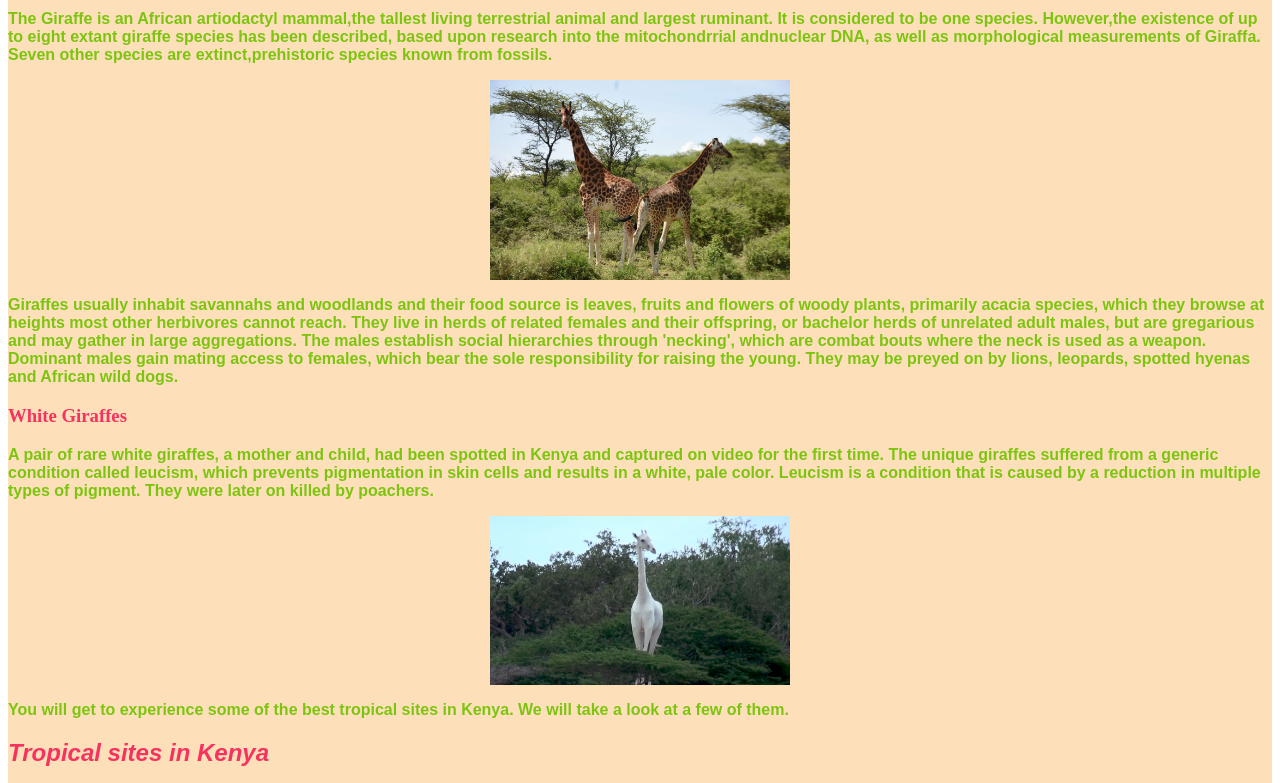
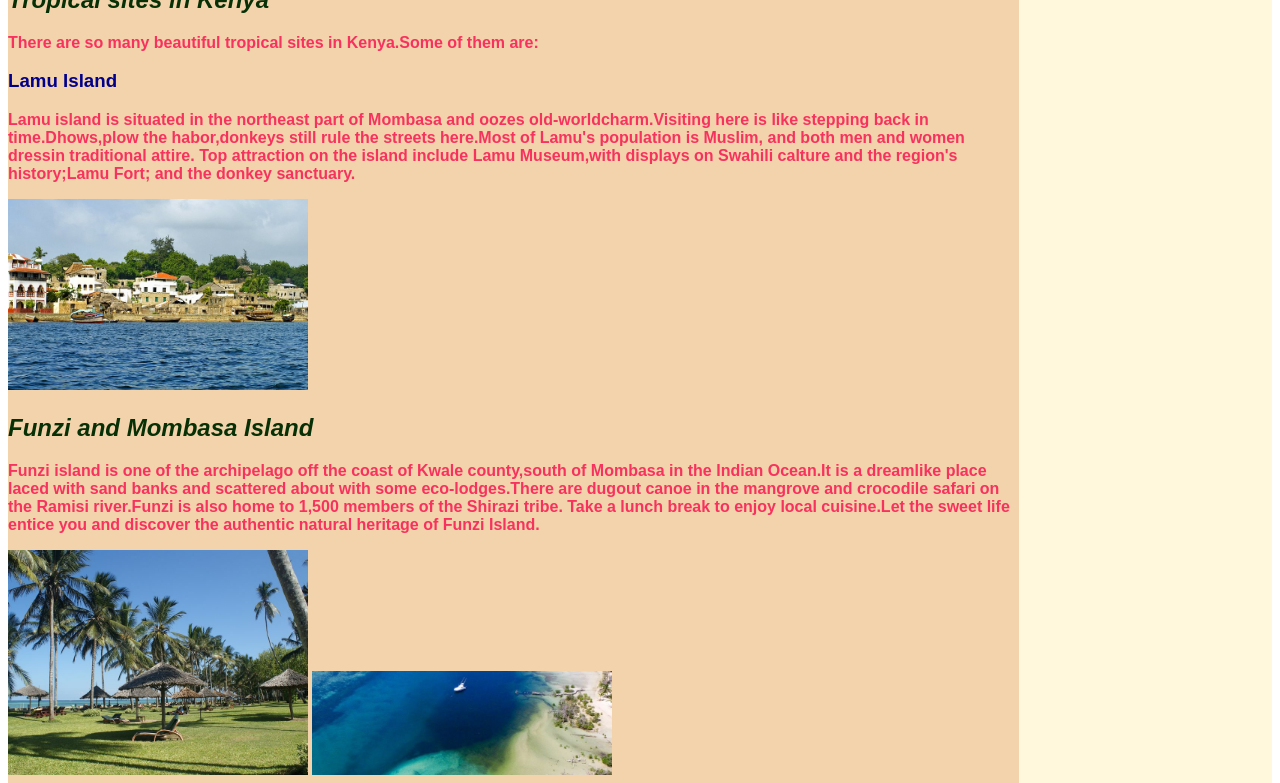
Before and after one commit to millywayne/Happy-Trails-Travel-Agency, a plain HTML site: page index.html in a window 1280 px wide. Shown: the part 136-919 px from the top of the page. Drawn offline with Linux system fonts and the light colour scheme.

Commit message:
final commit

```diff
--- a/index.html
+++ b/index.html
@@ -6,23 +6,8 @@
 <link rel="stylesheet" type="text/css" href="styles.css">
     <title>Happy Trails Travel Agency</title>
 </head>
+<h1>HAPPY TRAILS TRAVEL AGENCY</h1>
 <body>
-    <h1>HAPPY TRAILS TRAVEL AGENCY</h1>
-    <div>
- <div class="giraffes">
-     <h1>GIRAFFES</h1>
-            <P>The Giraffe is an African artiodactyl mammal,the tallest living terrestrial animal and largest ruminant. It is considered to be one species. However,the existence of up to eight extant giraffe species has been described, based upon research into the mitochondrrial andnuclear DNA, as well as
-                morphological measurements of Giraffa. Seven other species are extinct,prehistoric species known from fossils.</P>
-                <img src="images/giraffe-pix-data.jpg" width="300px">
-                       <p>Giraffes usually inhabit savannahs and woodlands and their food source is leaves, fruits and flowers of woody plants, primarily acacia species, which they browse at heights most other herbivores cannot reach. They live in herds of related females and their offspring, or bachelor herds
-                    of unrelated adult males, but are gregarious and may gather in large aggregations. The males establish social hierarchies through 'necking', which are combat bouts where the neck is used as a weapon. Dominant males gain mating access to females, which bear the sole responsibility for
-                    raising the young. They may be preyed on by lions, leopards, spotted hyenas and African wild dogs.</p>
-                    <h3>White Giraffes</h3>
-                    <p>A pair of rare white giraffes, a mother and child, had been spotted in Kenya and captured on video for the first time. The unique giraffes suffered from a generic condition called leucism, which prevents pigmentation in skin cells and results in a white, pale color. Leucism is a condition
-                        that is caused by a reduction in multiple types of pigment. They were later on killed by poachers.</p>
-                        <img src="images/nw_dly_ds1702001_384_rare_all_white_baby_mother_giraffe_vin_spd.jpg" width="300px">
-
-                    </div>
     <div>
         <div class="tropical">
             <p>You will get to experience some of the best tropical sites in Kenya. We will take a look at a few of them.</p>
@@ -60,9 +45,9 @@
                 The reserve is one of the best places to view large herds of elephants up close.Other wildlife commonly spotted in the park includes big cats, such as lion and cheetah,as well as girraffe,impala,eland,waterbuck,gazelle, and more than 600 speciesof birds.</p>
             <h3>Tsavo Natinal Park</h3>
           <img src="images/kenya-tsavo-national-park.jpg" width="300px">
-            <p>Tsavo National park is Kenya's largest park. It is sliced in two;</p>
+            <p>Tsavo National park is Kenyas largest park.is sliced in two;</p>
             <ol>
-                <li>Tsavo East</li>
+                <li>Tsavo Eest</li>
                 <P>Tsavo East is famous for photo-worthy sightings of large elephant herds rolling and bathing in red dust. </P>
                 <li>Tsavo West</li>
                 <p>Tsavo West is wetter and topographically more varied, with some of the most beautifulscenery in the northern reaches of the park.</p>
@@ -70,13 +55,8 @@
              <p>Togeher these parks comprise four parcent of the country's total area and encompass rivers,waterfalls,savannah,volcanic hills, amassive lava-rock plateau, and an impressive diversity of wildlife. </p>
              <h3>Lake Nakuru National Park</h3>
              <img src="images/flamingoes.jpg" width="300px">
-             <p>Lake Nakuru National Parkis famous for its huge flocks of pink flamingoes.The park has more than 450 species of birds recorded.Other wildlife include,Lions,leopards,warthogs,waterbucks,pythons, and white rhinos.</p>
+             <p>Lake Nakuru National Park is famous for its huge flocks of pink flamingoes.The park has more than 450 species of birds recorded.Other wildlife include,Lions,leopards,warthogs,waterbucks,pythons, and white rhinos.</p>
             <p>Other popular sites are;</p>
-            <h3>Lamu Island</h3>
-            <p>Lamu island is situated in the northeast part of Mombasa and oozes old-worldcharm.Visiting here is like stepping back in time.Dhows,plow the habor,donkeys still rule the streets here.Most of Lamu's population is Muslim, and both men and women dressin traditional attire.
-                Top attraction on the island include <bold>Lamu Museum</bold>,with displays on Swahili calture and the region's history;Lamu Fort; and the donkey sanctuary.
-            </p>
-            <img src="images/lamu.jpg" width="300px">
             <ul>
                 <li>Mount Kenya National Park</li>
                 <li>Ole Pejeta Conservancy</li>
@@ -88,6 +68,6 @@
         </div>
         <p>At Happy Trails we make sure that you are comfortable and you get to visit destination of your choice.Above destinations are just a few of diverse tourist attraction sites in Kenya. You will be provided with skilled and customer friendly tour guides conversant with the area/s you choose to visit. </p>
     </div>
-         </div>
-    </body>
+
+</body>
 </html>
--- /dev/null
+++ b/news-article.css
@@ -0,0 +1,20 @@
+h2{
+    color:black;
+}
+body{
+    background-color: rgb(245, 111, 111);
+    text-align: center;
+}
+p{
+    width: 90%;
+    height: 50%;
+    font-style: normal;
+    font-weight: bold;
+    font-family: 'Franklin Gothic Medium', 'Arial Narrow', Arial, sans-serif;
+}
+img{
+    display: block;
+    align-content: flex-start;
+    margin-left: auto;
+    margin-right:auto;
+}
--- a/styles.css
+++ b/styles.css
@@ -1,28 +1,30 @@
 h1{
-    color: #f7325e;
+    color: #f2325e;
     background-color: cornsilk;
+    border: darkgrey;
     padding-bottom: 4px;
     font-weight: bolder;
 }
 p{
-  color: #7dc410;
+  color: #f7325e;
   font-family: fantasy;
   font-weight: bold;
 }
 .popular{
     width: 80%;
     height: 80%;
-    background-color: blanchedalmond;
+    background-color: rgb(235, 235, 139);
     font-family: fantasy;
     align-items: center;
-
+    position: absolute;
 }
 .tropical{
 width: 80%;
 height: 100%;
+background-color: rgb(243, 211, 171);
 font-family: fantasy;
 font-weight: bold;
-
+align-items: center;
 }
 ul{
     font-style: italic;
@@ -38,19 +40,13 @@ ol{
 
 }
 div{
-    background-color: rgb(253, 224, 186);
+    background-color: cornsilk;
 }
-h3{
-    color: #f7325e;
+h3{color: darkblue;
 }
 h2{
     font-weight: bold;
-    color: #f7325e;
+    color: rgb(7, 48, 7);
     font-style: italic;
     font-family: fantasy;
 }
-img{
-    display: block;
-    margin-left: auto;
-    margin-right: auto;
-}
```
Also changed, not shown: news-article.html (added, +22 -0 lines), images/breaking news.jpeg (added), images/dragon1.jpg (added), images/dragon2.jpg (added), images/dragon3.jpg (added), 1 other file.
